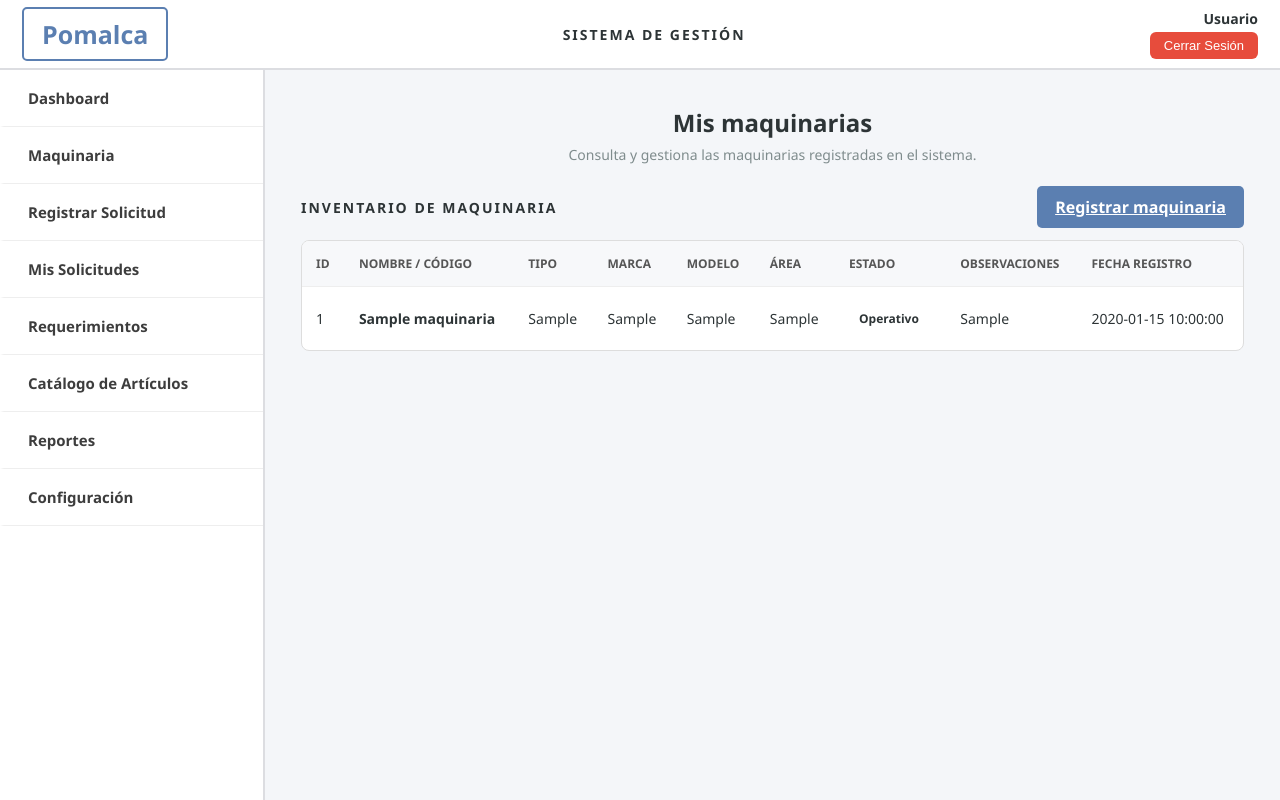
After one commit to HachikoDev2019/Pry-DAW-Grupo-2, a Flask app: page /mis_maquinarias in a window 1280 px wide. The commit adds this page. Run offline with Flask 3, Linux system fonts and the light colour scheme; tables that the repository leaves empty hold one stand-in row (values such as "Sample post").

Commit message:
cambios
se ajusto algunas cosas

```diff
--- a/main.py
+++ b/main.py
@@ -1,9 +1,9 @@
 from flask import Flask, render_template, request, redirect, url_for, flash, session
-from maquinariaAD import clsMaquinaria, insertar_maquinaria
+from maquinariaAD import clsMaquinaria, insertar_maquinaria, listar_maquinarias
 from solicitudAD import (clsSolicitud, insertar_solicitud, listar_mis_solicitudes, listar_todas_solicitudes, actualizar_solicitud)
 from personalAD import clsPersonal, insertar_personal, verificar_credenciales
 from bd import obtener_conexion
-import mysql.connector
+
 
 app = Flask(__name__)
 app.secret_key = "pomalca_secret_key"
@@ -66,7 +66,7 @@ def guardar_maquinaria():
 
         if insertar_maquinaria(maquinaria):
             flash("Maquinaria registrada correctamente.", "success")
-            return redirect(url_for("registro_maquinaria"))
+            return redirect(url_for("mis_maquinarias"))
 
         flash("Error al registrar la maquinaria.", "error")
         return redirect(url_for("registro_maquinaria"))
@@ -74,6 +74,21 @@ def guardar_maquinaria():
     except Exception as e:
         flash(f"Error inesperado: {repr(e)}", "error")
         return redirect(url_for("registro_maquinaria"))
+
+
+@app.route("/mis_maquinarias")
+def mis_maquinarias():
+    try:
+        maquinarias = listar_maquinarias()
+        return render_template(
+            "maquinaria/mis_maquinarias.html",
+            maquinarias=maquinarias
+        )
+    except Exception as e:
+        flash(f"Error al cargar el inventario: {repr(e)}", "error")
+        return redirect(url_for("dashboard"))
+
+
 
 @app.route("/registrar_solicitud")
 def registrar_solicitud():
@@ -114,6 +129,9 @@ def mis_solicitudes():
 
 @app.route("/gestion_solicitudes")
 def gestion_solicitudes():
+    if session.get('tipo_usuario') != 'Administrador':
+        flash("No tienes permisos para acceder a esta sección.", "error")
+        return redirect(url_for('dashboard'))
     estado = request.args.get("estado")
     area = request.args.get("area")
     prioridad = request.args.get("prioridad")
@@ -179,6 +197,11 @@ def guardar_personal():
         flash(f"Error inesperado: {repr(e)}", "error")
         return redirect(url_for("registro"))
 
+@app.route("/logout", methods=["POST"])
+def logout():
+    session.clear()
+    flash("Sesión cerrada correctamente.", "success")
+    return redirect(url_for('login'))
 
 if __name__ == "__main__":
     app.run(debug=True)
--- a/maquinariaAD.py
+++ b/maquinariaAD.py
@@ -43,3 +43,64 @@ def insertar_maquinaria(maquinaria):
     except Exception as e:
         print("Error al insertar maquinaria:", repr(e))
         return False
+
+
+
+def listar_maquinarias():
+    """Trae el listado completo de maquinarias ordenadas por fecha de registro."""
+    try:
+        conn = obtener_conexion()
+        if conn is None:
+            return []  # Corregido de False a [] para mantener consistencia con los retornos
+        with conn:
+            with conn.cursor() as cursor:
+                sql = """
+                    SELECT id_maquinaria, nombre_codigo, tipo, marca, modelo, area, estado, observaciones, fecha_registro
+                    FROM maquinaria
+                    ORDER BY fecha_registro DESC
+                """
+                cursor.execute(sql)
+                return cursor.fetchall()
+
+
+    except Exception as e:
+        print("Error al listar maquinarias:", repr(e))
+        return []
+
+
+
+
+def listar_maquinarias_filtradas(estado=None, area=None, tipo=None):
+    """Permite buscar maquinarias aplicando filtros dinámicos por estado, área o tipo."""
+    try:
+        conn = obtener_conexion()
+        if conn is None:
+            return []
+        with conn:
+            with conn.cursor() as cursor:
+                # El truco del WHERE 1 = 1 nos permite concatenar ANDs de forma limpia
+                sql = """
+                    SELECT id_maquinaria, nombre_codigo, tipo, marca, modelo, area, estado, observaciones, fecha_registro
+                    FROM maquinaria
+                    WHERE 1 = 1
+                """
+                params = []
+
+                if estado:
+                    sql += " AND estado = %s"
+                    params.append(estado)
+                if area:
+                    sql += " AND area = %s"
+                    params.append(area)
+                if tipo:
+                    sql += " AND tipo = %s"
+                    params.append(tipo)
+
+                sql += " ORDER BY fecha_registro DESC"
+
+                cursor.execute(sql, params)
+                return cursor.fetchall()
+
+    except Exception as e:
+        print("Error al filtrar maquinarias:", repr(e))
+        return []
--- a/static/css/styles.css
+++ b/static/css/styles.css
@@ -661,3 +661,14 @@ body.login-body, body:has(.card) {
     font-weight: bold;
     margin-left: 2px;
 }
+
+.button-out{
+    background: #e74c3c;
+    color: white;
+    border: none;
+    padding: 6px 14px;
+    border-radius: 6px;
+    font-size: 13px;
+    cursor: pointer;
+    margin-left: 10px;
+}
--- a/templates/base.html
+++ b/templates/base.html
@@ -18,8 +18,13 @@
         </div>
 
         <div class="user-info">
-            <strong>Admin</strong>
-            <span>Cerrar Sesión</span>
+            <strong>{{ session.get('nombres', 'Usuario') }}</strong>
+            <span style="font-size: 11px; color: #a0b0c0;">{{ session.get('tipo_usuario', '') }}</span>
+            <form action="{{ url_for('logout') }}" method="POST" style="display: inline;">
+              <button type="submit" class="button-out">
+               Cerrar Sesión
+              </button>
+            </form>
         </div>
     </header>
 
@@ -51,12 +56,14 @@
                         Mis Solicitudes
                     </a>
                 </li>
+                {% if session.get('tipo_usuario') == 'Administrador' %}
                 <li>
                     <a class="{% if request.path == '/gestion_solicitudes' %}active{% endif %}"
                         href="{{ url_for('gestion_solicitudes') }}">
                         Gestión de Solicitudes
                     </a>
                 </li>
+                {% endif %}
                 <li>
                     <a href="#">Requerimientos</a>
                 </li>
--- /dev/null
+++ b/templates/maquinaria/mis_maquinarias.html
@@ -0,0 +1,65 @@
+{% extends 'base.html' %}
+
+{% block title %}Mis Maquinarias{% endblock %}
+
+{% block content %}
+
+<section class="page-header">
+    <h1>Mis maquinarias</h1>
+    <p>Consulta y gestiona las maquinarias registradas en el sistema.</p>
+</section>
+
+<section class="content-card">
+    <div class="section-actions">
+        <h2>Inventario de maquinaria</h2>
+        <a href="{{ url_for('registro_maquinaria') }}" class="btn-primary">
+            Registrar maquinaria
+        </a>
+    </div>
+
+    <div class="table-container">
+        <table>
+            <thead>
+                <tr>
+                    <th>ID</th>
+                    <th>Nombre / Código</th>
+                    <th>Tipo</th>
+                    <th>Marca</th>
+                    <th>Modelo</th>
+                    <th>Área</th>
+                    <th>Estado</th>
+                    <th>Observaciones</th>
+                    <th>Fecha Registro</th>
+                </tr>
+            </thead>
+
+            <tbody>
+                {% if maquinarias %}
+                    {% for maquinaria in maquinarias %}
+                    <tr>
+                        <td>{{ maquinaria.id_maquinaria }}</td>
+                        <td><strong>{{ maquinaria.nombre_codigo }}</strong></td>
+                        <td>{{ maquinaria.tipo }}</td>
+                        <td>{{ maquinaria.marca or 'N/A' }}</td>
+                        <td>{{ maquinaria.modelo or 'N/A' }}</td>
+                        <td>{{ maquinaria.area or 'No asignada' }}</td>
+                        <td>
+                            <span class="status-badge {{ maquinaria.estado | lower | replace(' ', '-') }}">
+                                {{ maquinaria.estado }}
+                            </span>
+                        </td>
+                        <td>{{ maquinaria.observaciones or 'Sin observaciones' }}</td>
+                        <td>{{ maquinaria.fecha_registro }}</td>
+                    </tr>
+                    {% endfor %}
+                {% else %}
+                    <tr class="empty-row">
+                        <td colspan="9">No hay maquinarias registradas en el sistema.</td>
+                    </tr>
+                {% endif %}
+            </tbody>
+        </table>
+    </div>
+</section>
+
+{% endblock %}
```
Also changed, not shown: script.sql (+31 -0 lines).
